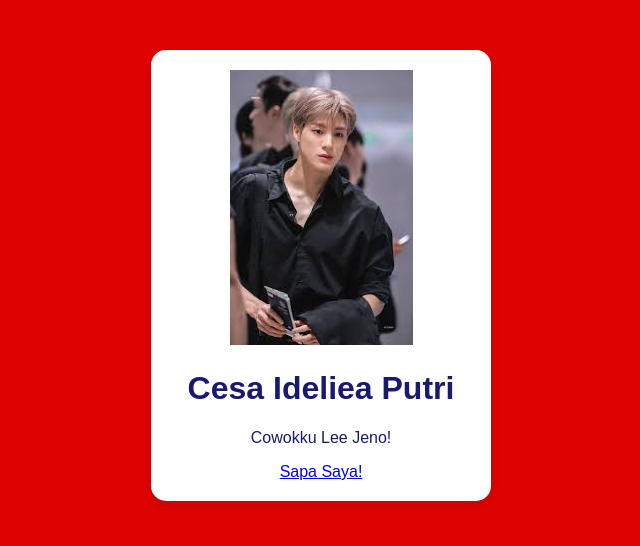
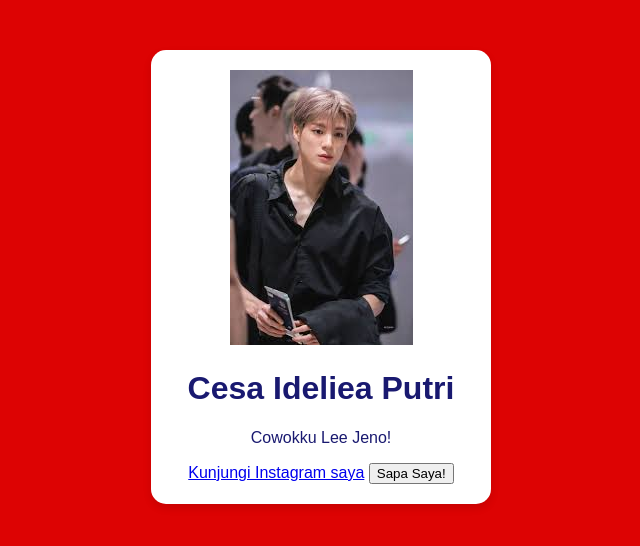
Before and after one commit to idelieaputri/jenocintaku, a plain HTML site: page index.html in a window 1280 px wide. Shown: the whole page, without its empty margins (319-959 px from the left). Drawn offline with Linux system fonts and the light colour scheme.

Commit message:
Update index.html

```diff
--- a/index.html
+++ b/index.html
@@ -9,7 +9,7 @@
       <img src="jenooo.jpg" alt="Foto profil saya">
       <h1>Cesa Ideliea Putri</h1>
       <p>Cowokku Lee Jeno!</p>
-      <a href="https://ww.instagram.com/cjneliea>Kunjungi Instagram saya</a>
+      <a href=https://ww.instagram.com/cjneliea>Kunjungi Instagram saya</a>
         <button id="sapaButton">Sapa Saya!</abutton>
     </div>
   </body>
```
